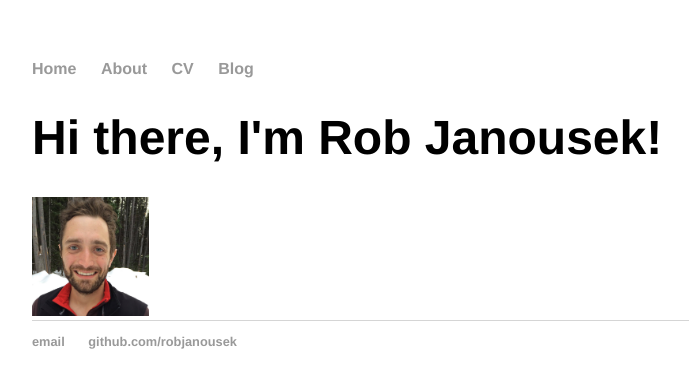
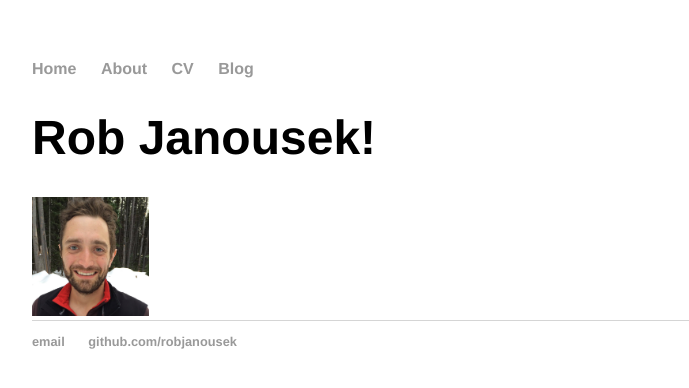
Before and after one commit to robjanousek/robjanousek.github.io, a Jekyll site: the page built from index.html, in a window 1280 px wide. Shown: the top 388 px of the page, without its empty margins (160-849 px from the left). Built offline with Jekyll 4.4.1, drawn with Linux system fonts in a browser that asks for light colours.

Commit message:
Update index.html

```diff
--- a/index.html
+++ b/index.html
@@ -3,7 +3,7 @@ layout: default
 title: Rob Janousek
 ---
 <div class="blurb">
-	<h1>Hi there, I'm Rob Janousek!</h1>
+	<h1>Rob Janousek!</h1>
 	<img src="Profile-RJ.jpg" width="117" height="119" alt="Rob Janousek" />
 
 </div><!-- /.blurb -->
```
